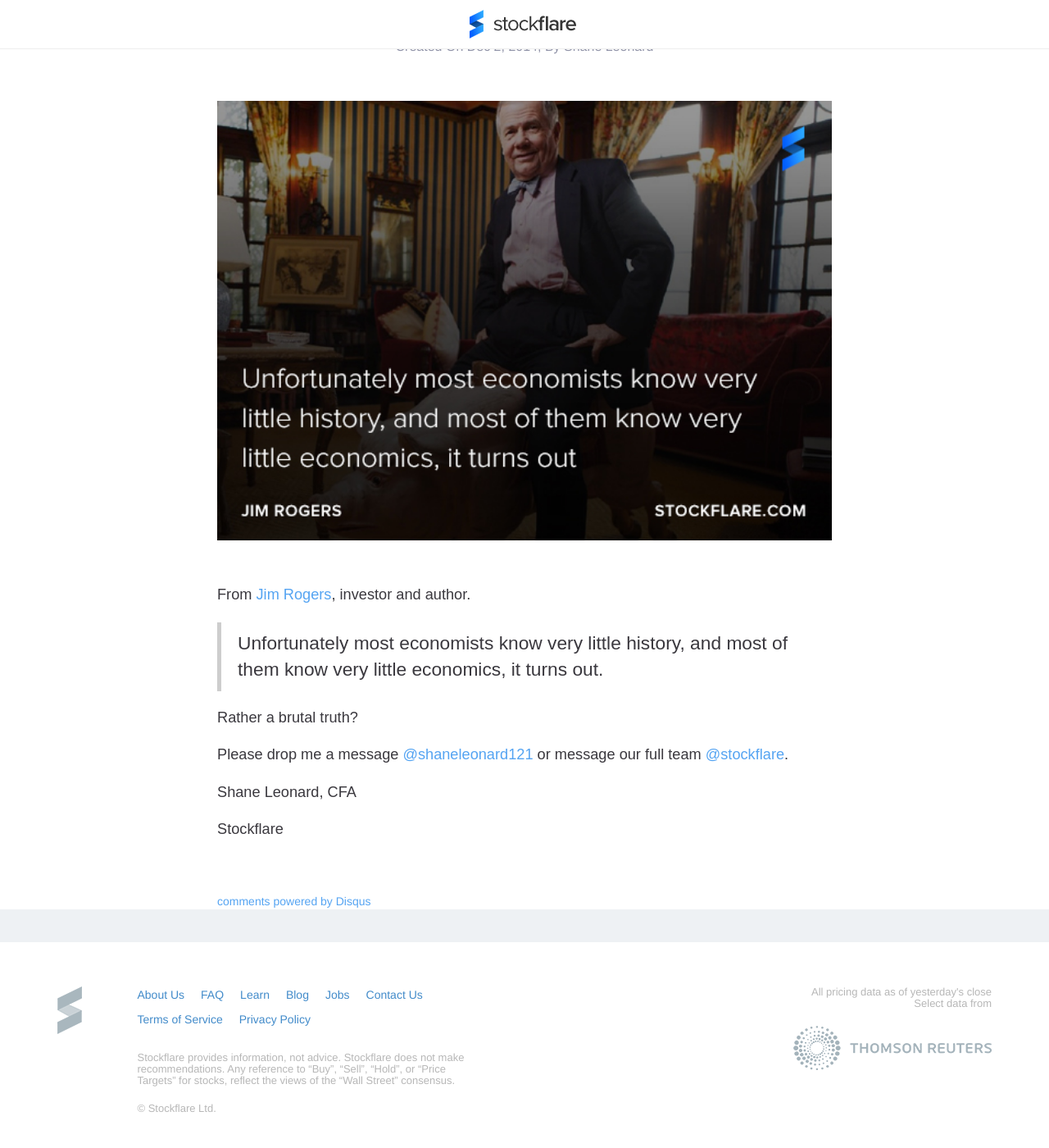
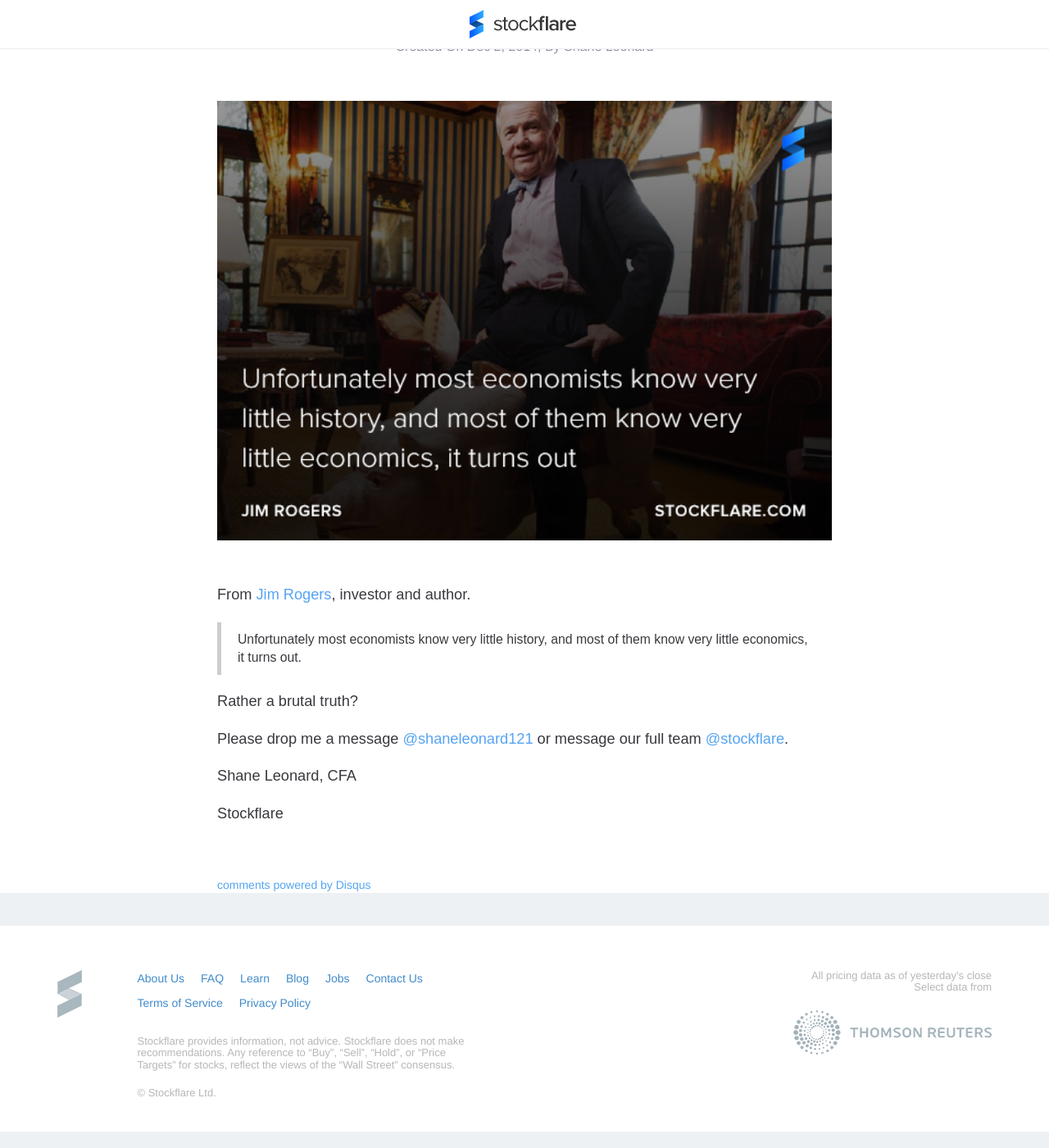
Before and after one commit to Stockflare/blog, a Jekyll site: the page built from _posts/2014-12-02-economic-history.markdown, in a window 1280 px wide and 1400 px high, scrolled down 196 px. Shown: the whole window at 82% size. Built offline with Jekyll 4.4.1, drawn with Linux system fonts in a browser that asks for light colours; nearby versions of some CDN libraries; comment, search, counter and statistics services are not loaded.

Commit message:
Updated blockquote css

```diff
--- a/css/main.css
+++ b/css/main.css
@@ -219,7 +219,7 @@
 	font-size: 16px;
 }
 
-blockquote p {
+.post-content blockquote p {
 	font-size: 0.9em;
 }
 
```
